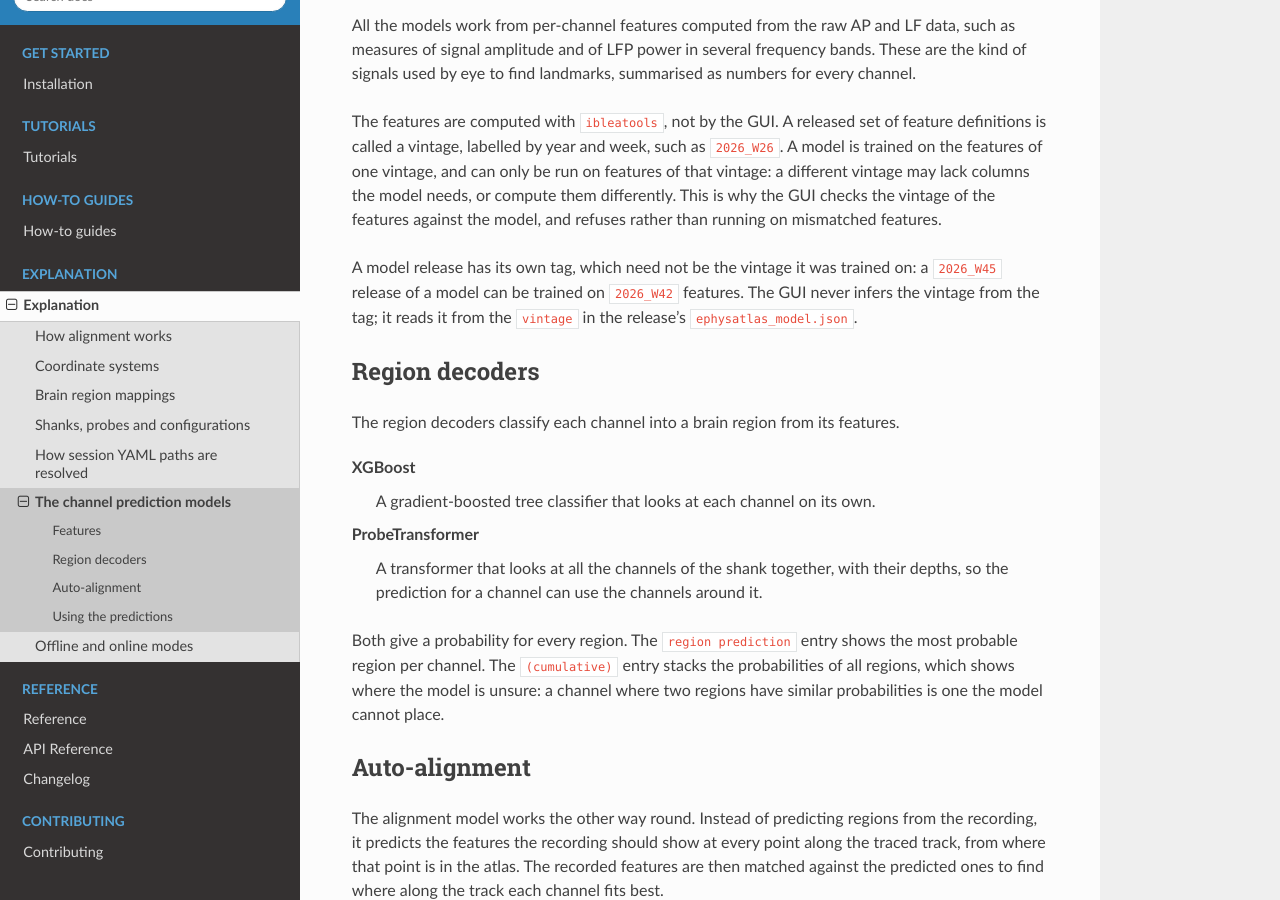
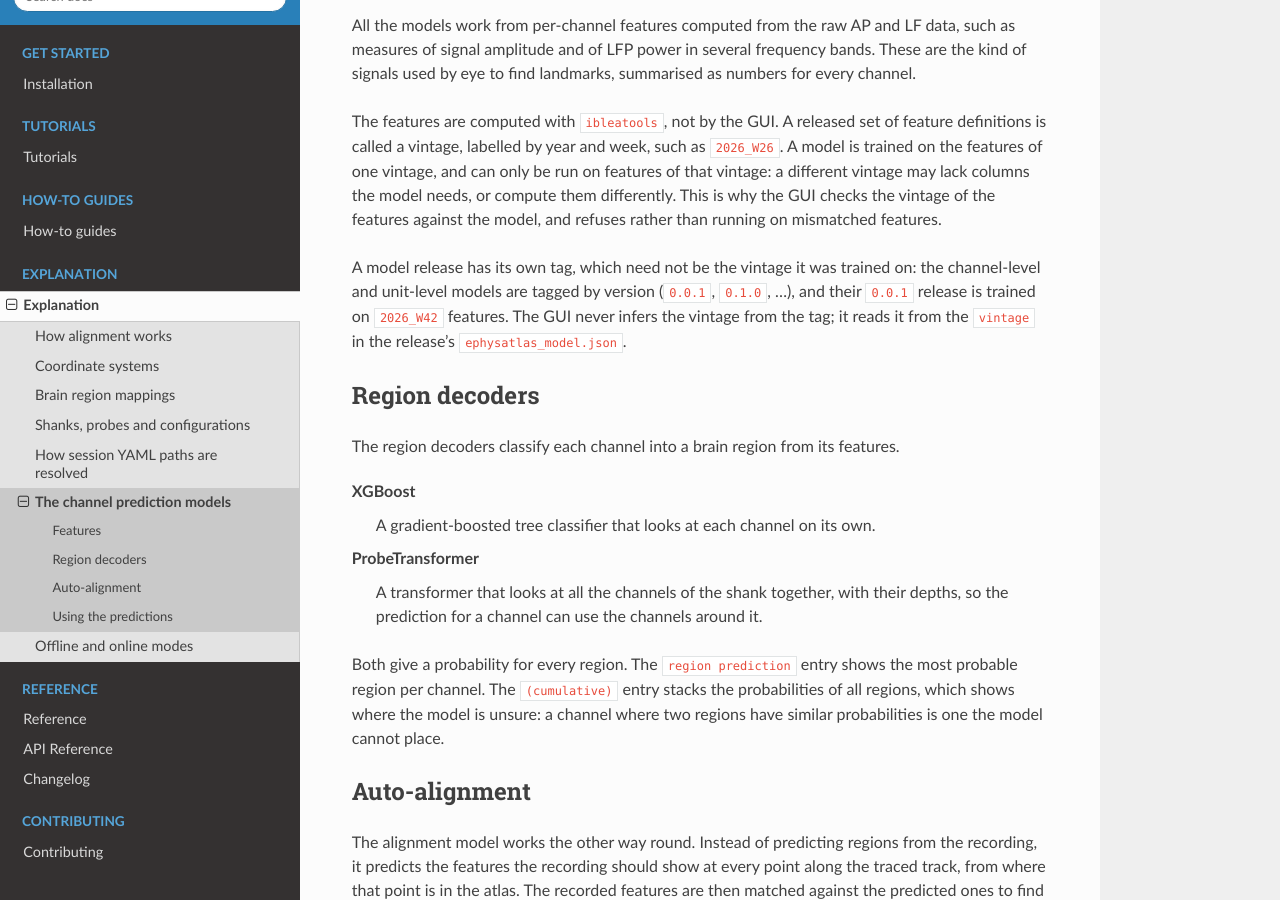
Before and after one commit to int-brain-lab/ibl-alignment-gui, a Sphinx documentation site: the page built from docs/source/explanation/channel_prediction_models.md, in a window 1280 px wide and 900 px high, scrolled down 347 px. Built offline with Sphinx 7.4.7 and the Read the Docs theme 3.1.0, drawn with Linux system fonts in a browser that asks for light colours.

Commit message:
Docs: model releases tagged by version (0.0.1)
Co-Authored-By: Claude Opus 5.5 <noreply@anthropic.com>

```diff
--- a/docs/source/explanation/channel_prediction_models.md
+++ b/docs/source/explanation/channel_prediction_models.md
@@ -20,8 +20,9 @@ features of one vintage, and can only be run on features of that vintage: a diff
 lack columns the model needs, or compute them differently. This is why the GUI checks the
 vintage of the features against the model, and refuses rather than running on mismatched features.
 
-A model release has its own tag, which need not be the vintage it was trained on: a `2026_W45`
-release of a model can be trained on `2026_W42` features. The GUI never infers the vintage from the
+A model release has its own tag, which need not be the vintage it was trained on: the channel-level
+and unit-level models are tagged by version (`0.0.1`, `0.1.0`, ...), and their `0.0.1` release is
+trained on `2026_W42` features. The GUI never infers the vintage from the
 tag; it reads it from the `vintage` in the release's `ephysatlas_model.json`.
 
 ## Region decoders
```
Also changed, not shown: CHANGELOG.md (+7 -0 lines), docs/source/how-to/channel-prediction/choose_model_release.md (+1 -1 lines), docs/source/how-to/channel-prediction/fix_vintage_mismatch.md (+1 -1 lines).
